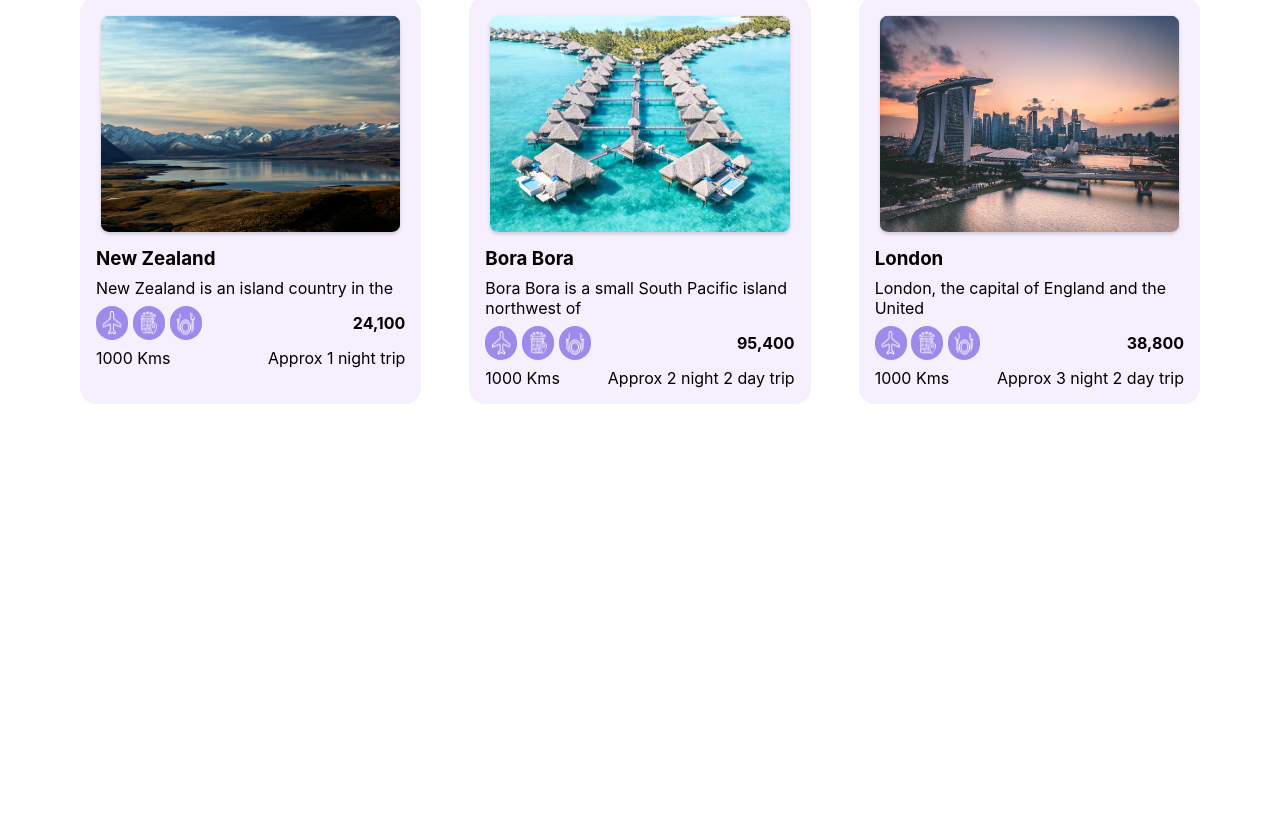
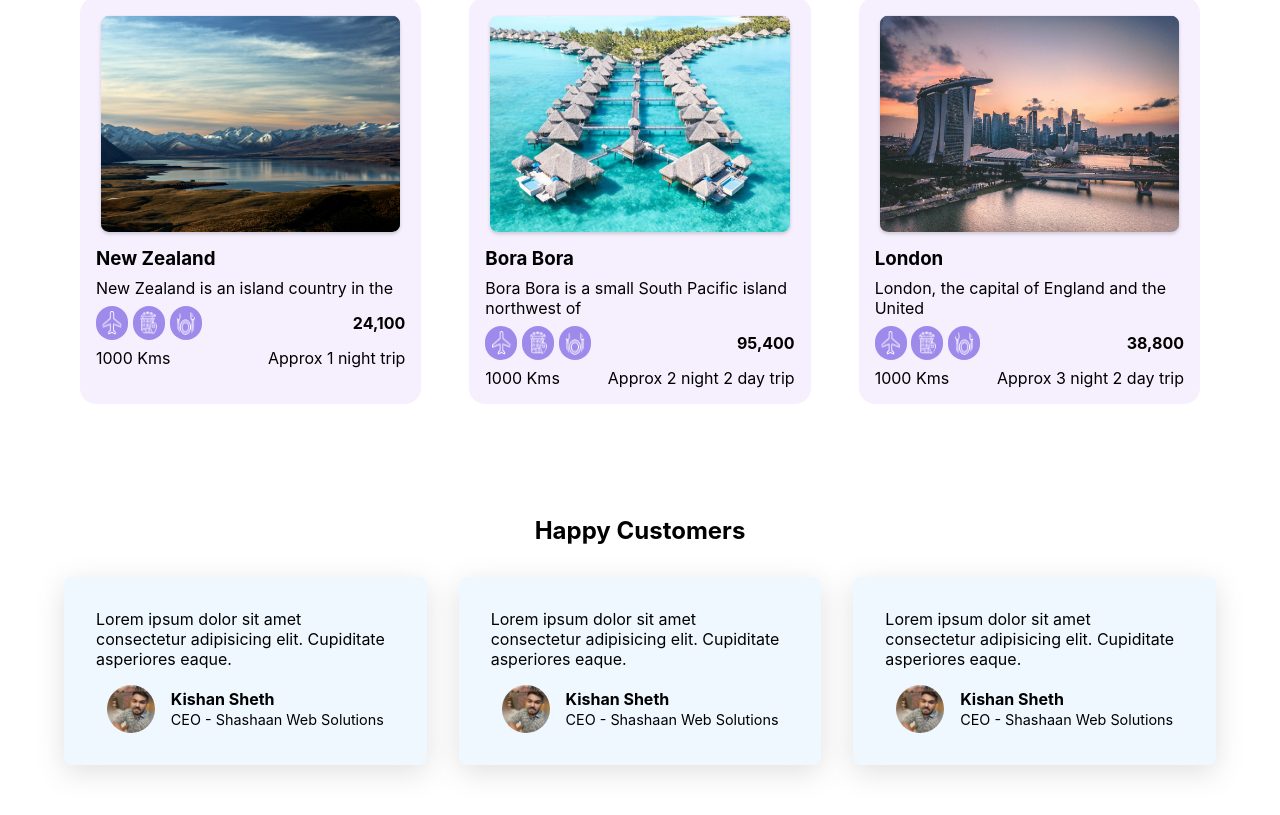
Before and after one commit to Medvedev-Savelii/react_travel_agency_website, a React (Create React App) app: page / in a window 1280 px wide. Shown: the part 2009-2824 px from the top of the page. Before the commit the page ends 2461 px from the top, so only its background shows below. Built offline with nearby package versions, Linux system fonts and the light colour scheme.

Commit message:
four-commit

```diff
--- a/src/App.js
+++ b/src/App.js
@@ -12,9 +12,9 @@
       <Hero />
       <Services />
       <Recommend />
+      <Testimonials />
 
       {/* <ScrollToTop />
-      <Testimonials />
       <Footer /> */}
     </>
   );
--- a/src/components/Recommend.jsx
+++ b/src/components/Recommend.jsx
@@ -125,6 +125,7 @@
       li {
         padding: 1rem 2rem;
         border-bottom: 0.1rem solid black;
+        cursor: pointer;
       }
       .active {
         border-bottom: 0.5rem solid #8338ec;
--- a/src/components/Testimonials.jsx
+++ b/src/components/Testimonials.jsx
@@ -1,9 +1,94 @@
-import React from 'react'
-
-const Testimonials = () => {
+import React from "react";
+import styled from "styled-components";
+import avatarImage from "../assets/avatarImage.jpeg";
+export default function Testimonials() {
   return (
-	<div>Testimonials</div>
-  )
+    <Section>
+      <div className="title">
+        <h2>Happy Customers</h2>
+      </div>
+      <div className="testimonials">
+        <div className="testimonial">
+          <p>
+            Lorem ipsum dolor sit amet consectetur adipisicing elit. Cupiditate
+            asperiores eaque.
+          </p>
+          <div className="info">
+            <img src={avatarImage} alt="" />
+            <div className="details">
+              <h4>Kishan Sheth</h4>
+              <span>CEO - Shashaan Web Solutions</span>
+            </div>
+          </div>
+        </div>
+        <div className="testimonial">
+          <p>
+            Lorem ipsum dolor sit amet consectetur adipisicing elit. Cupiditate
+            asperiores eaque.
+          </p>
+          <div className="info">
+            <img src={avatarImage} alt="" />
+            <div className="details">
+              <h4>Kishan Sheth</h4>
+              <span>CEO - Shashaan Web Solutions</span>
+            </div>
+          </div>
+        </div>
+        <div className="testimonial">
+          <p>
+            Lorem ipsum dolor sit amet consectetur adipisicing elit. Cupiditate
+            asperiores eaque.
+          </p>
+          <div className="info">
+            <img src={avatarImage} alt="" />
+            <div className="details">
+              <h4>Kishan Sheth</h4>
+              <span>CEO - Shashaan Web Solutions</span>
+            </div>
+          </div>
+        </div>
+      </div>
+    </Section>
+  );
 }
 
-export default Testimonials
+const Section = styled.section`
+  margin: 5rem 0;
+  .title {
+    text-align: center;
+    margin-bottom: 2rem;
+  }
+  .testimonials {
+    display: flex;
+    justify-content: center;
+    margin: 0 2rem;
+    gap: 2rem;
+    .testimonial {
+      background-color: aliceblue;
+      padding: 2rem;
+      border-radius: 0.5rem;
+      box-shadow: rgba(100, 100, 111, 0.2) 0px 7px 29px 0px;
+      transition: 0.3s ease-in-out;
+      &:hover {
+        transform: translateX(0.4rem) translateY(-1rem);
+        box-shadow: rgba(0, 0, 0, 0.35) 0px 5px 15px;
+      }
+      .info {
+        display: flex;
+        justify-content: center;
+        gap: 1rem;
+        align-items: center;
+        margin-top: 1rem;
+        img {
+          border-radius: 3rem;
+          height: 3rem;
+        }
+        .details {
+          span {
+            font-size: 0.9rem;
+          }
+        }
+      }
+    }
+  }
+`;
```
